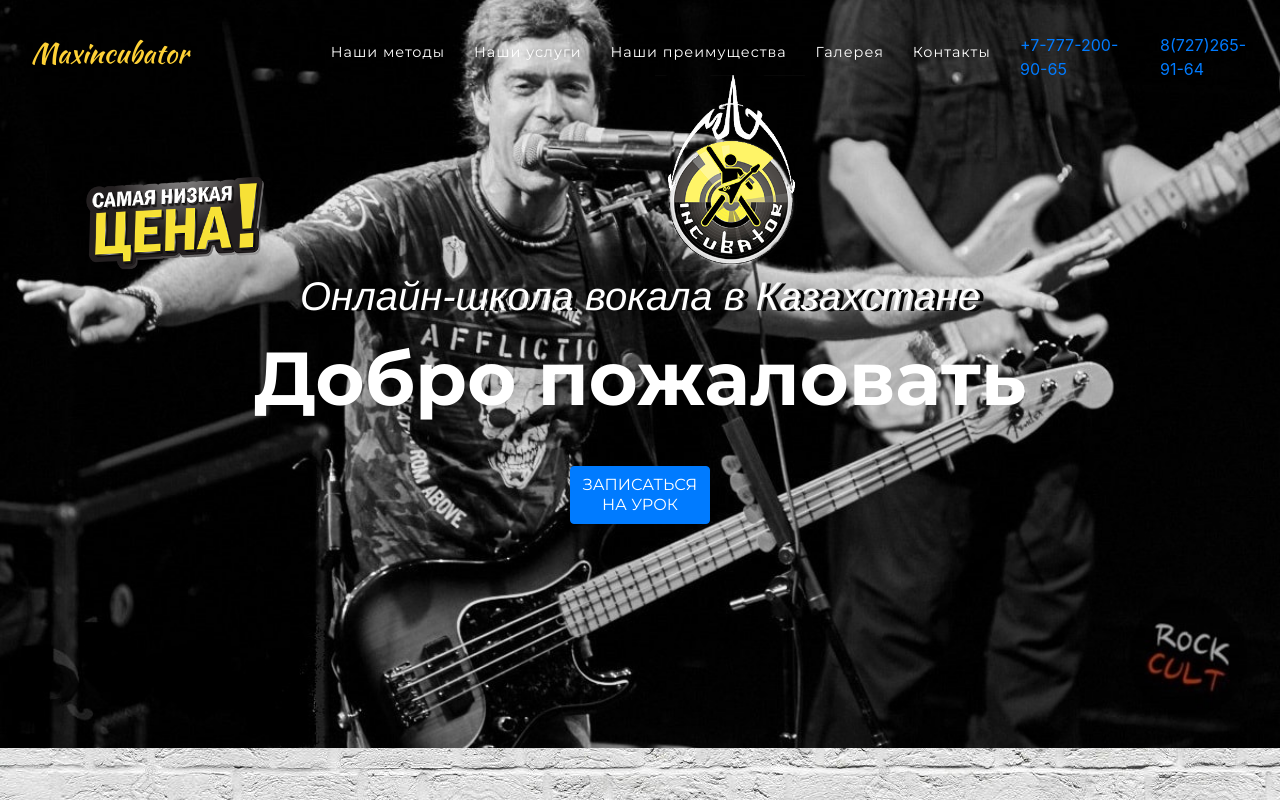
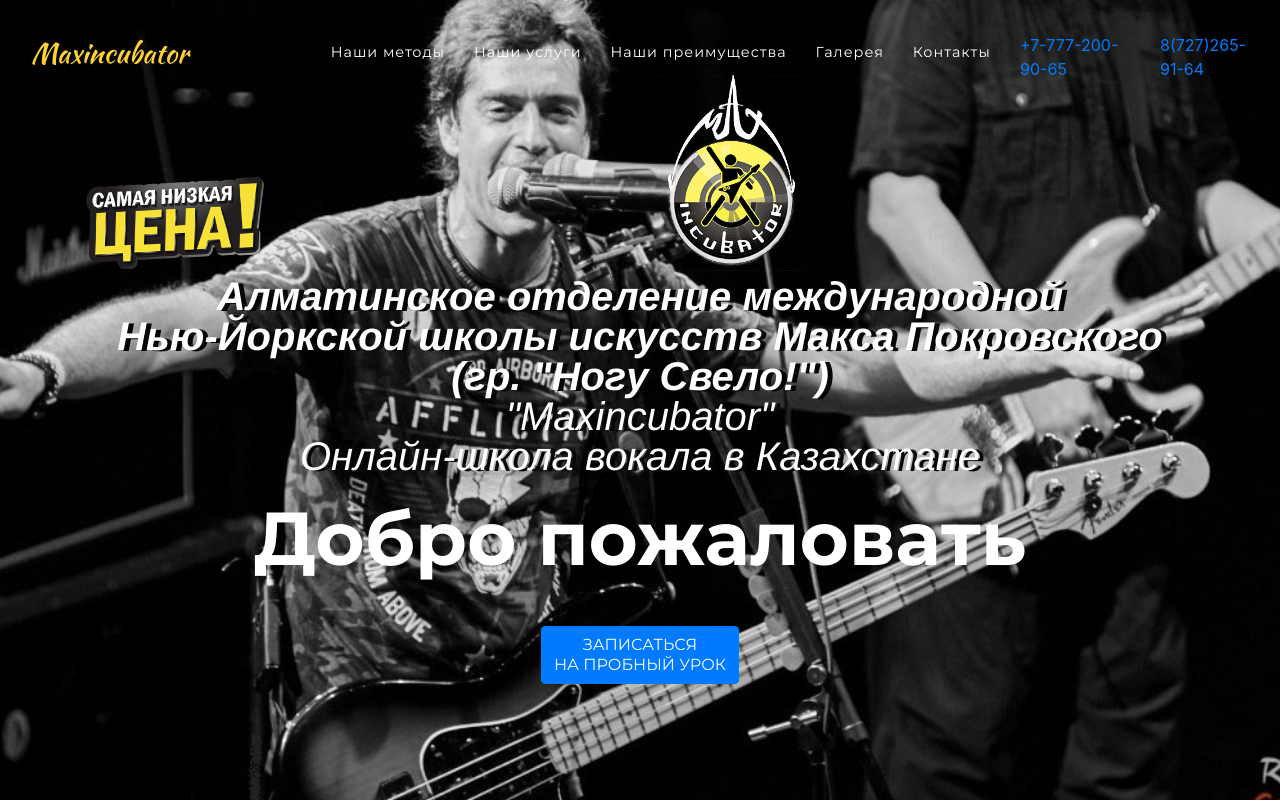
Before and after one commit to IlyasAkbergen/singer, a website with bundled scripts: page index.html in a window 1280 px wide. Shown: the top 800 px of the page. Built offline with nearby package versions, Linux system fonts and the light colour scheme; a script that the page names is missing; a web font is replaced by a local one.

Commit message:
texts fix

```diff
--- a/index.html
+++ b/index.html
@@ -138,10 +138,16 @@
         <div class="intro-text" style="padding-top: 100px; width: 100%">
 		  <div><img id="low_price" src="img/low_price.png" style="width: 180px; float: left; margin-top: 100px" alt="самые низкие цены в Алматы"></div>
           <img id="logo" src="img/logos/logo_white.png" style="width: 150px;" alt="logo_maxincubator">
-          <div class="intro-lead-in" style="text-shadow: 5px 1px #060606">Онлайн-школа вокала в Казахстане</div>
+          <div class="intro-lead-in" style="text-shadow: 5px 1px #060606">
+            <b>Алматинское отделение международной
+              <br>Нью-Йоркской школы искусств Макса Покровского (гр. "Ногу Свело!")
+            </b>
+            <br />"Maxincubator"
+            <br /> Онлайн-школа вокала в Казахстане
+          </div>
           <!-- <h1 style="visibility: hidden; height: 0px">Алматинское отделение международной Нью-Йоркской школы искусств Макса Покровского (гр. "Ногу Свело!")"Maxincubator"</h1> -->
           <div class="intro-heading dima-500px-sizeFix">Добро пожаловать</div>
-          <a class="btn btn-primary btn-xl text-uppercase js-scroll-trigger" href="#freeLesson">Записаться<br> На Урок</a><br><br>
+          <a class="btn btn-primary btn-xl text-uppercase js-scroll-trigger" href="#freeLesson">Записаться<br> На Пробный Урок</a><br><br>
         </div>
       </div>
     </header>
@@ -558,7 +564,7 @@
         <!-- free lesson message -->
         <div class="row" id="freeLesson">
           <div class="col-lg-12">
-            <hr><h3 class="section-heading" style="color: #FED136 !important">Запишитесь На Урок Прямо Сейчас!</h3>
+            <hr><h3 class="section-heading" style="color: #FED136 !important">Запишитесь На Пробный Урок Прямо Сейчас!</h3>
             <form id="contactForm" name="sentMessage" novalidate>
               <div class="row">
                 <div class="col-md-6">
```
